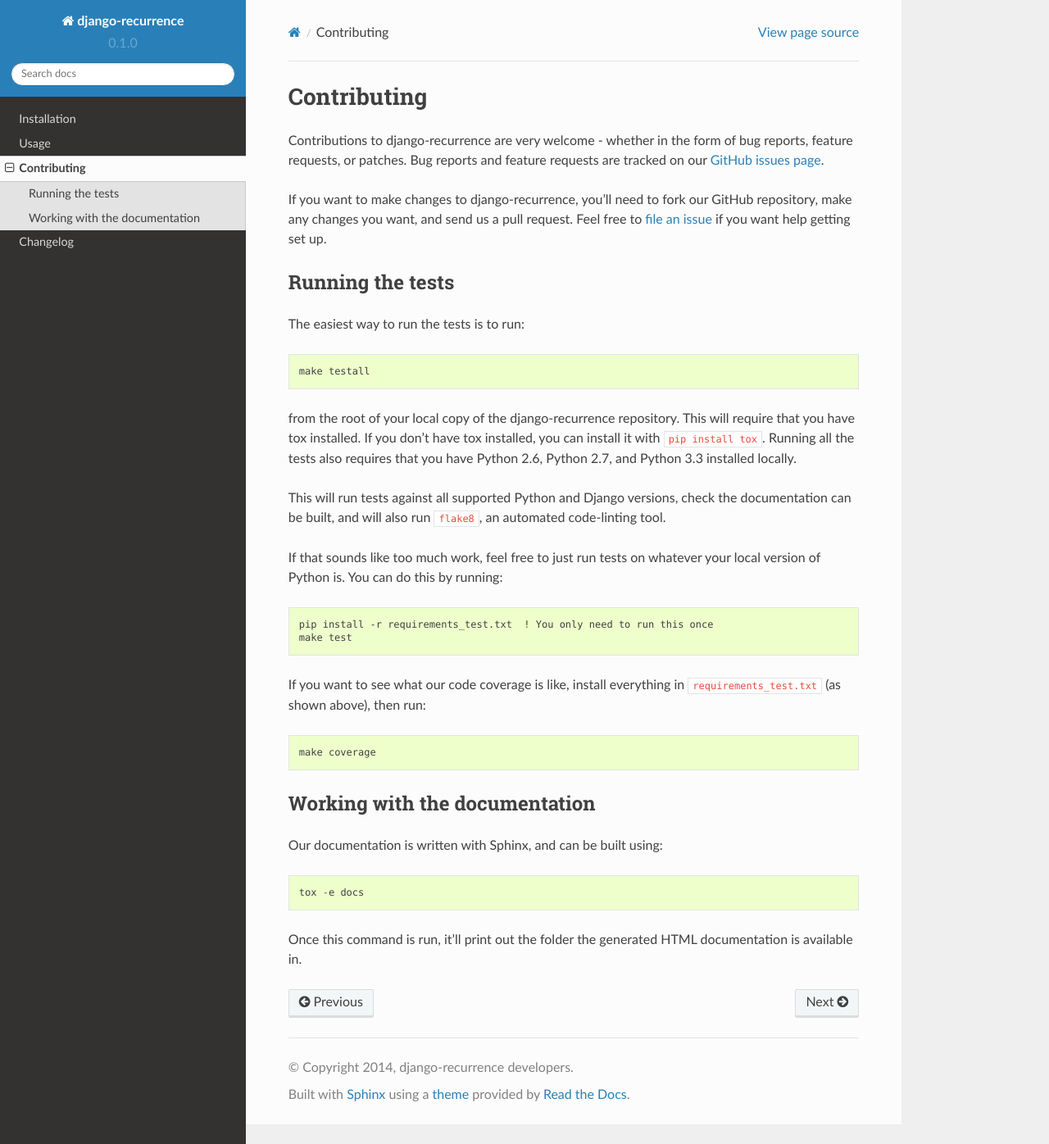
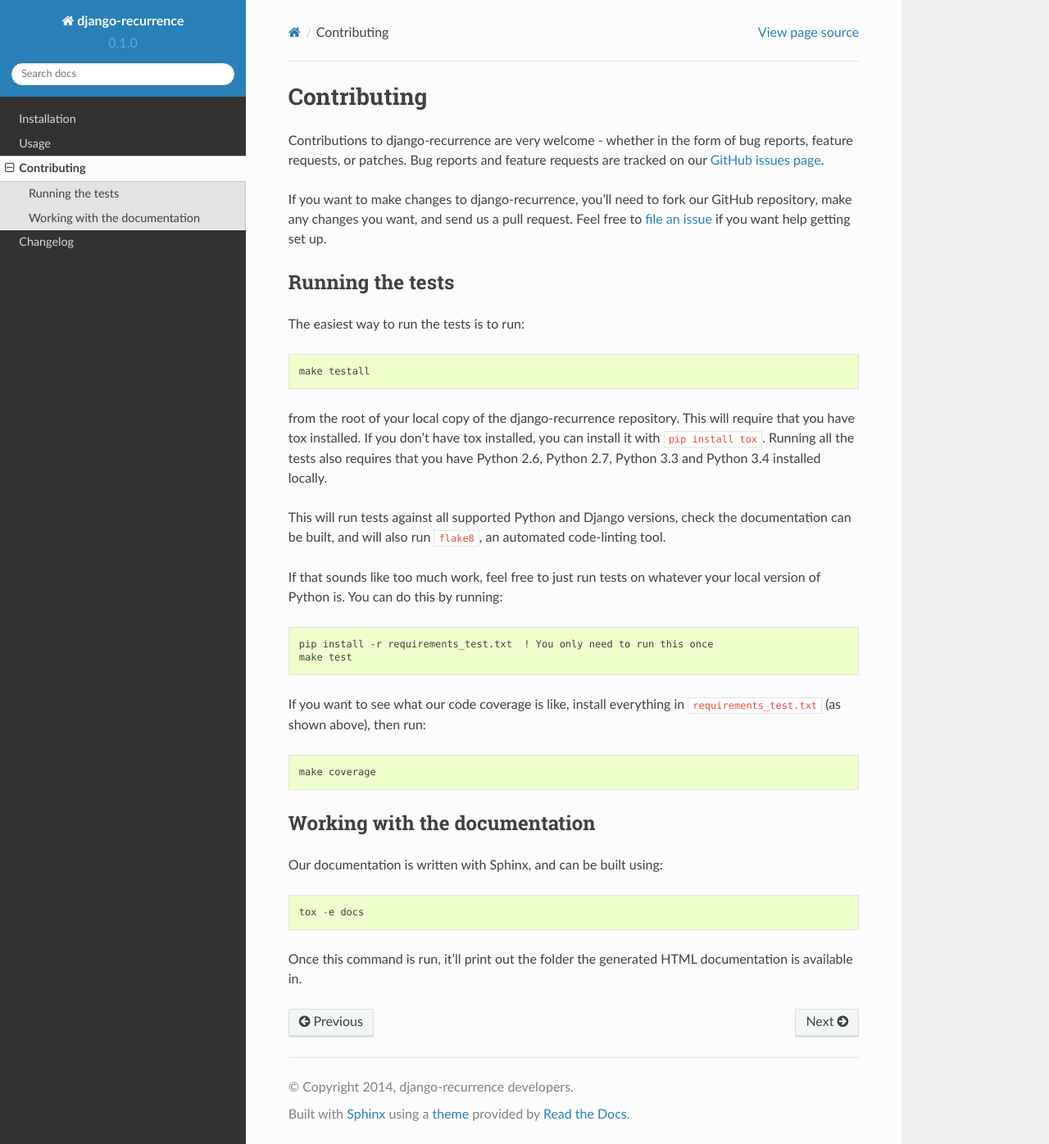
Before and after one commit to jazzband/django-recurrence, a Sphinx documentation site: the page built from docs/contributing.rst, in a window 1280 px wide and 1396 px high. Shown: the whole window at 82% size. Built offline with Sphinx 7.4.7 and the Read the Docs theme 2.0.0, drawn with Linux system fonts in a browser that asks for light colours.

Commit message:
Updating docs to record that we run tests on Python 3.4 now too

```diff
--- a/docs/contributing.rst
+++ b/docs/contributing.rst
@@ -23,7 +23,7 @@ from the root of your local copy of the django-recurrence
 repository. This will require that you have tox installed. If you
 don't have tox installed, you can install it with ``pip install
 tox``. Running all the tests also requires that you have Python 2.6,
-Python 2.7, and Python 3.3 installed locally.
+Python 2.7, Python 3.3 and Python 3.4 installed locally.
 
 This will run tests against all supported Python and Django versions,
 check the documentation can be built, and will also run ``flake8``,
```
